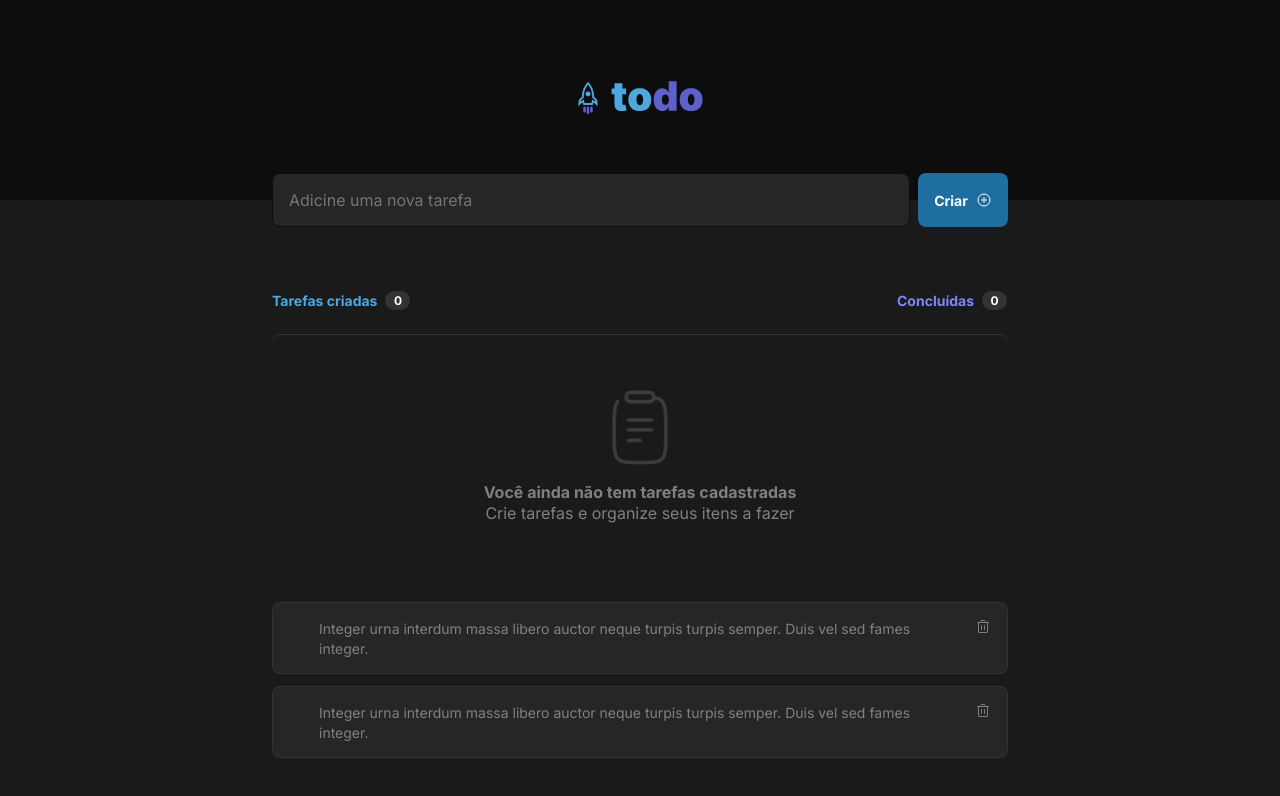
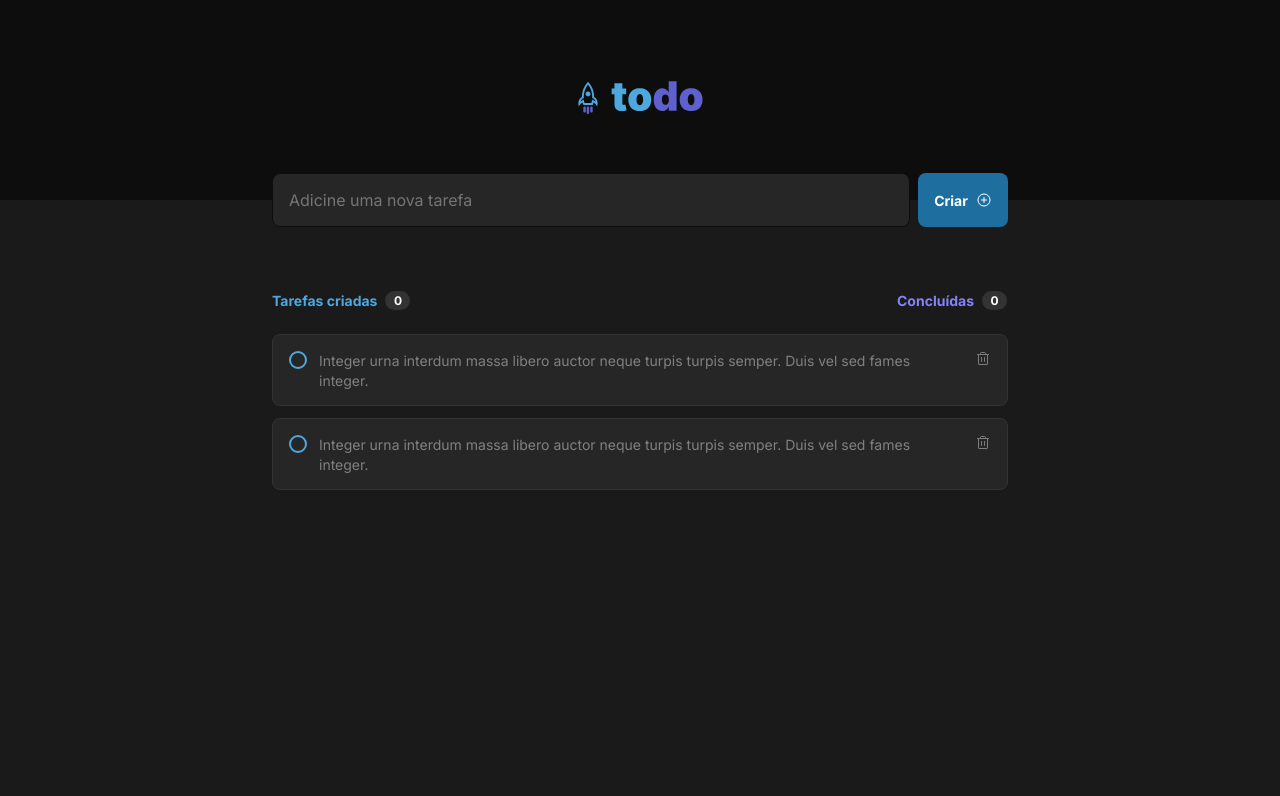
Before and after one commit to felipesandrade/to-do-list-reactjs-ts, a React (Vite) app: page / in a window 1280 px wide. Shown: the top 796 px of the page. Built offline with nearby package versions, Linux system fonts and the light colour scheme.

Commit message:
alter component tsks

```diff
--- a/src/components/List.tsx
+++ b/src/components/List.tsx
@@ -1,6 +1,4 @@
 import styles from './List.module.css';
-
-import  clipboardLogo from '../assets/clipboard.svg';
 import { Task } from './Task';
 
 export function List() {
@@ -16,11 +14,11 @@ export function List() {
                     <span>0</span>
                 </div>
             </header>
-            <div className={styles.content}>
+            {/* <div className={styles.content}>
                 <img className={styles.imgClipboard} src={clipboardLogo} alt="Logo Clipboard" />
                 <strong>Você ainda não tem tarefas cadastradas</strong>
                 <span>Crie tarefas e organize seus itens a fazer</span>
-            </div>
+            </div> */}
             <div>
                 <Task />
                 <Task />
--- a/src/components/Task.tsx
+++ b/src/components/Task.tsx
@@ -1,6 +1,5 @@
 import { Trash } from 'phosphor-react';
-import { useState } from 'react';
-import { BsFillCheckCircleFill, BsFillCircleFill } from 'react-icons/bs';
+import { BsFillCheckCircleFill } from 'react-icons/bs';
 
 import styles from './Task.module.css';
 
@@ -10,9 +9,9 @@ export function Task() {
     return (
         <div className={styles.task}>
            <button className={styles.checkContainer}>
-                {isCompleted ? <BsFillCheckCircleFill /> : "" }
+                {isCompleted ? <BsFillCheckCircleFill /> : <div /> }
            </button>
-            <p className={isCompleted ? styles.checkText : styles.text}>Integer urna interdum massa libero auctor neque turpis turpis semper. Duis vel sed fames integer.</p>
+            <p className={isCompleted ? styles.checkText : ""}>Integer urna interdum massa libero auctor neque turpis turpis semper. Duis vel sed fames integer.</p>
             <Trash />
         </div>
 
```
